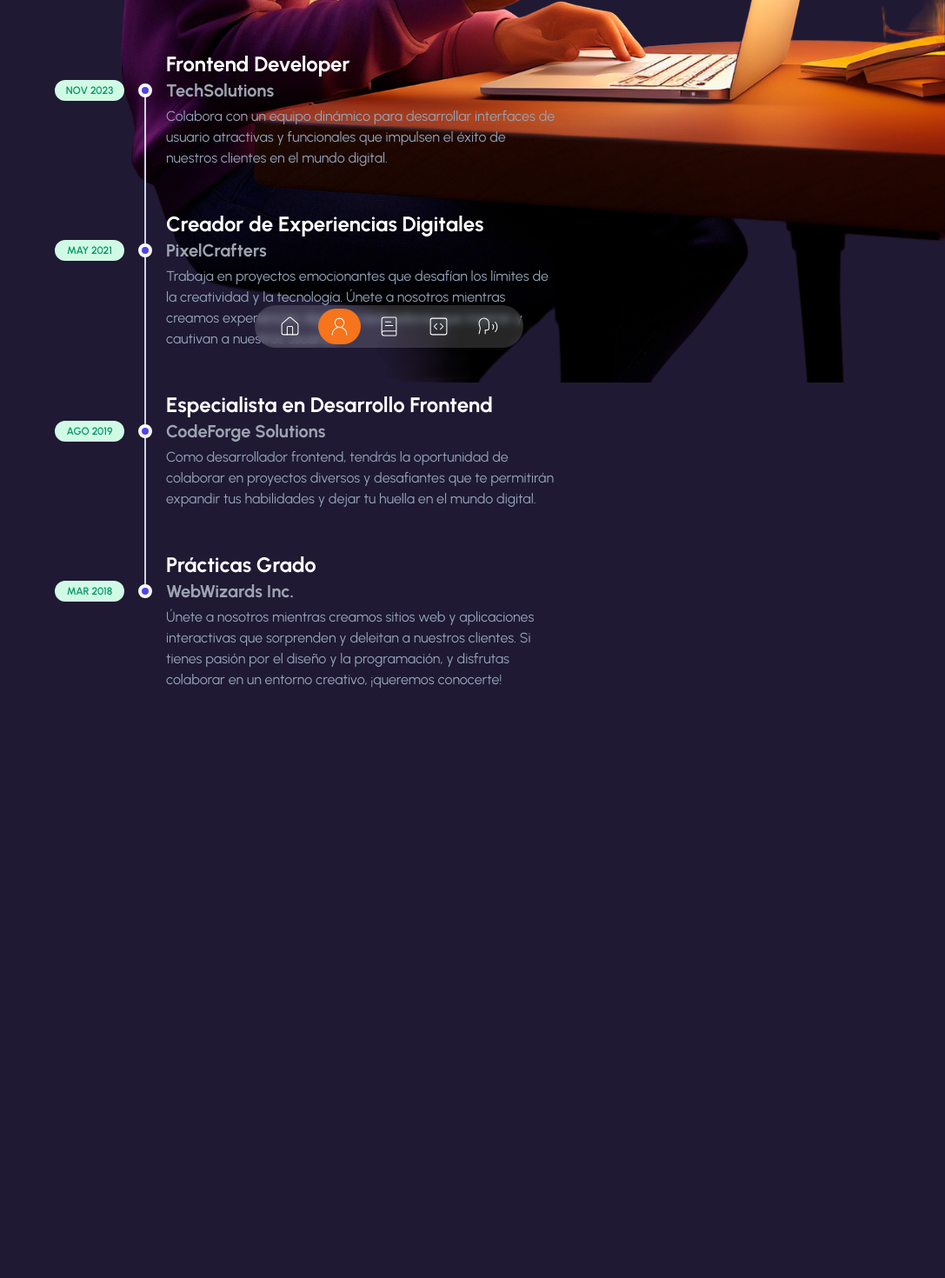
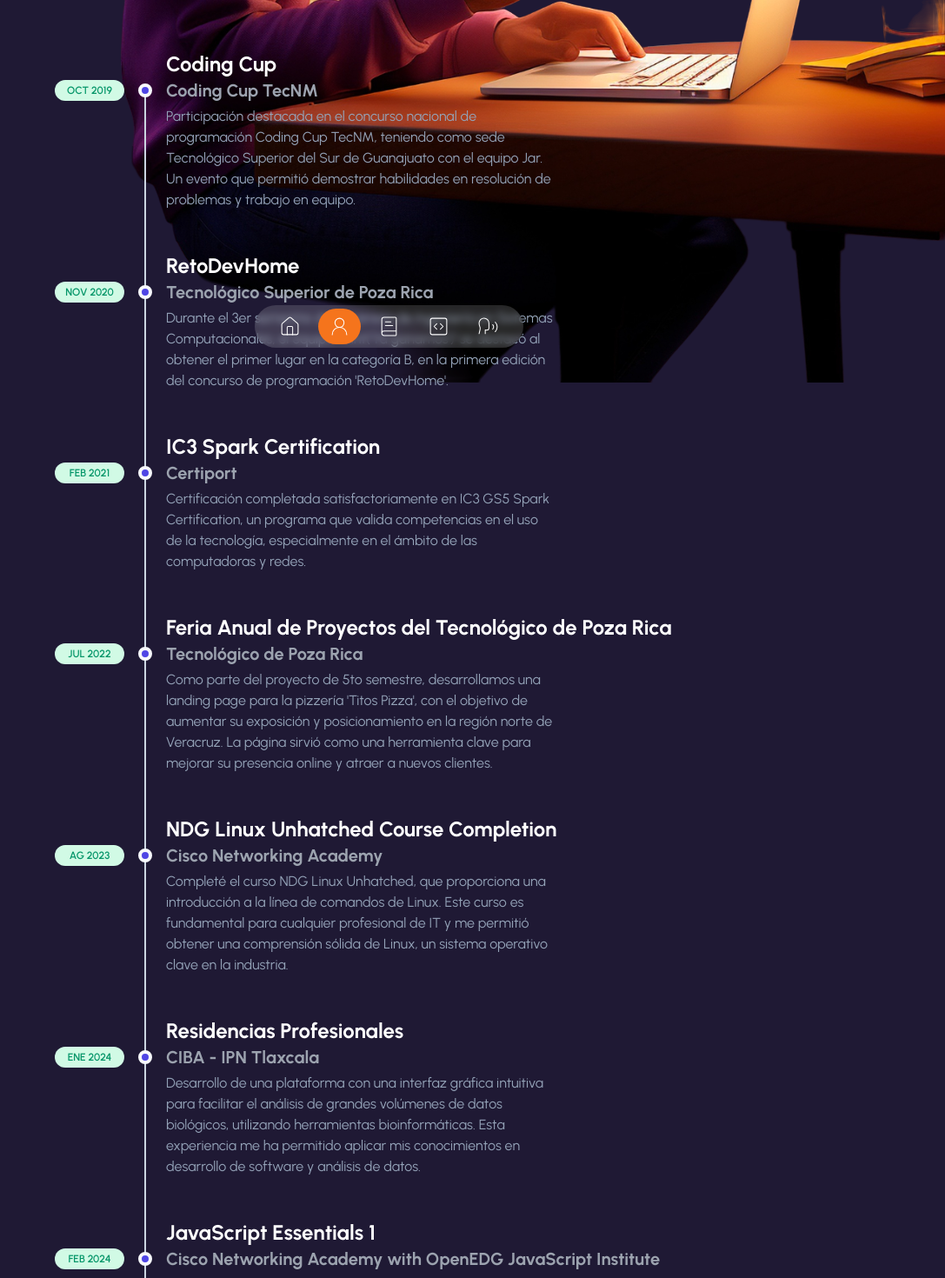
Before and after one commit to RicardoSalazar27/aboutme, a Next.js app: page /about-me in a window 1280 px wide. Shown: the part 360-1830 px from the top of the page at 87% size, without its empty margins (193-1280 px from the left). Before the commit the page ends 1314 px from the top, so only its background shows below. Built offline with nearby package versions, Linux system fonts and the light colour scheme.

Commit message:
se corrigio linea del tiempo

```diff
--- a/data.tsx
+++ b/data.tsx
@@ -66,59 +66,88 @@ export const itemsNavbar = [
 export const dataAboutPage = [
     {
         id: 1,
-        title: "Frontend Developer",
-        subtitle: "TechSolutions",
-        description: "Colabora con un equipo dinámico para desarrollar interfaces de usuario atractivas y funcionales que impulsen el éxito de nuestros clientes en el mundo digital.",
-        date: "Nov 2023 ",
+        title: "Coding Cup",
+        subtitle: "Coding Cup TecNM",
+        description: "Participación destacada en el concurso nacional de programación Coding Cup TecNM, teniendo como sede Tecnológico Superior del Sur de Guanajuato con el equipo Jar. Un evento que permitió demostrar habilidades en resolución de problemas y trabajo en equipo.",
+        date: "Oct 2019",
     },
     {
         id: 2,
-        title: "Creador de Experiencias Digitales",
-        subtitle: "PixelCrafters",
-        description: "Trabaja en proyectos emocionantes que desafían los límites de la creatividad y la tecnología. Únete a nosotros mientras creamos experiencias digitales cautivadoras que inspiran y cautivan a nuestros usuarios.",
-        date: "May 2021",
+        title: "RetoDevHome",
+        subtitle: "Tecnológico Superior de Poza Rica",
+        description: "Durante el 3er semestre de la carrera de Ingeniería en Sistemas Computacionales, el equipo 'Print('Ya ganamos')' se destacó al obtener el primer lugar en la categoría B, en la primera edición del concurso de programación 'RetoDevHome'.",
+        date: "Nov 2020",
     },
     {
         id: 3,
-        title: "Especialista en Desarrollo Frontend",
-        subtitle: "CodeForge Solutions",
-        description: "Como desarrollador frontend, tendrás la oportunidad de colaborar en proyectos diversos y desafiantes que te permitirán expandir tus habilidades y dejar tu huella en el mundo digital.",
-        date: "Ago 2019",
+        title: "IC3 Spark Certification",
+        subtitle: "Certiport",
+        description: "Certificación completada satisfactoriamente en IC3 GS5 Spark Certification, un programa que valida competencias en el uso de la tecnología, especialmente en el ámbito de las computadoras y redes.",
+        date: "Feb 2021",
     },
     {
-        id: 4,
-        title: "Prácticas Grado",
-        subtitle: "WebWizards Inc.",
-        description: "Únete a nosotros mientras creamos sitios web y aplicaciones interactivas que sorprenden y deleitan a nuestros clientes. Si tienes pasión por el diseño y la programación, y disfrutas colaborar en un entorno creativo, ¡queremos conocerte!        ",
-        date: "Mar 2018",
+        id:4,
+        title: "Feria Anual de Proyectos del Tecnológico de Poza Rica",
+        subtitle: "Tecnológico de Poza Rica",
+        description: "Como parte del proyecto de 5to semestre, desarrollamos una landing page para la pizzería 'Titos Pizza', con el objetivo de aumentar su exposición y posicionamiento en la región norte de Veracruz. La página sirvió como una herramienta clave para mejorar su presencia online y atraer a nuevos clientes.",
+        date: "Jul 2022",
     },
-]
+    {
+        id: 5,
+        title: "NDG Linux Unhatched Course Completion",
+        subtitle: "Cisco Networking Academy",
+        description: "Completé el curso NDG Linux Unhatched, que proporciona una introducción a la línea de comandos de Linux. Este curso es fundamental para cualquier profesional de IT y me permitió obtener una comprensión sólida de Linux, un sistema operativo clave en la industria.",
+        date: "Ag 2023",
+    },
+    {
+        id: 6,
+        title: "Residencias Profesionales",
+        subtitle: "CIBA - IPN Tlaxcala",
+        description: "Desarrollo de una plataforma con una interfaz gráfica intuitiva para facilitar el análisis de grandes volúmenes de datos biológicos, utilizando herramientas bioinformáticas. Esta experiencia me ha permitido aplicar mis conocimientos en desarrollo de software y análisis de datos.",
+        date: "Ene 2024",
+    },
+    {
+        id: 7,
+        title: "JavaScript Essentials 1",
+        subtitle: "Cisco Networking Academy with OpenEDG JavaScript Institute",
+        description: "Completé con éxito la credencial de nivel estudiante en el curso 'JavaScript Essentials 1', proporcionado por Cisco Networking Academy en colaboración con OpenEDG JavaScript Institute. Este curso me permitió adquirir una base sólida en JavaScript, un lenguaje clave para el desarrollo web.",
+        date: "Feb 2024",
+    },
+    {
+        id: 8,
+        title: "Graduación",
+        subtitle: "Tecnológico Superior de Poza Rica",
+        description: "Graduación de la generación 2019-2024 como egresado de la carrera de Ingeniería en Sistemas, con especialidad en Desarrollo de Software. Este hito marca el inicio de mi camino profesional como desarrollador de software.",
+        date: "Jun 2024",
+    },
+];
+
 
 export const dataCounter = [
     {
         id: 0,
-        endCounter: 10,
+        endCounter: 1,
         text: "Años de experiencia",
         lineRight: true,
         lineRightMobile: true,
     },
     {
         id: 1,
-        endCounter: 80,
+        endCounter: 5,
         text: "Clientes satisfechos",
         lineRight: true,
         lineRightMobile: false,
     },
     {
         id: 2,
-        endCounter: 220,
+        endCounter: 10,
         text: "Proyectos finalizados",
         lineRight: true,
         lineRightMobile: true,
     },
     {
         id: 3,
-        endCounter: 30,
+        endCounter: 2,
         text: "Premios ganadores",
         lineRight: false,
         lineRightMobile: false,
```
